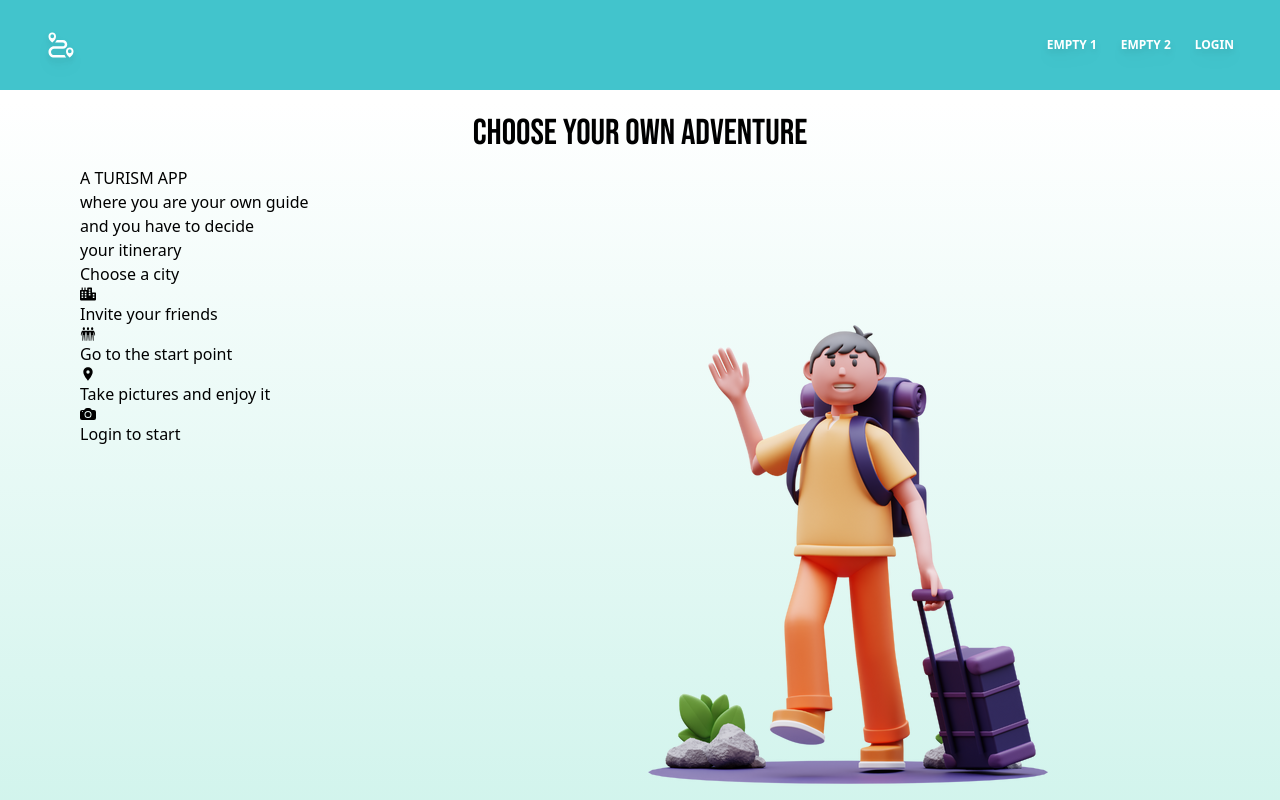
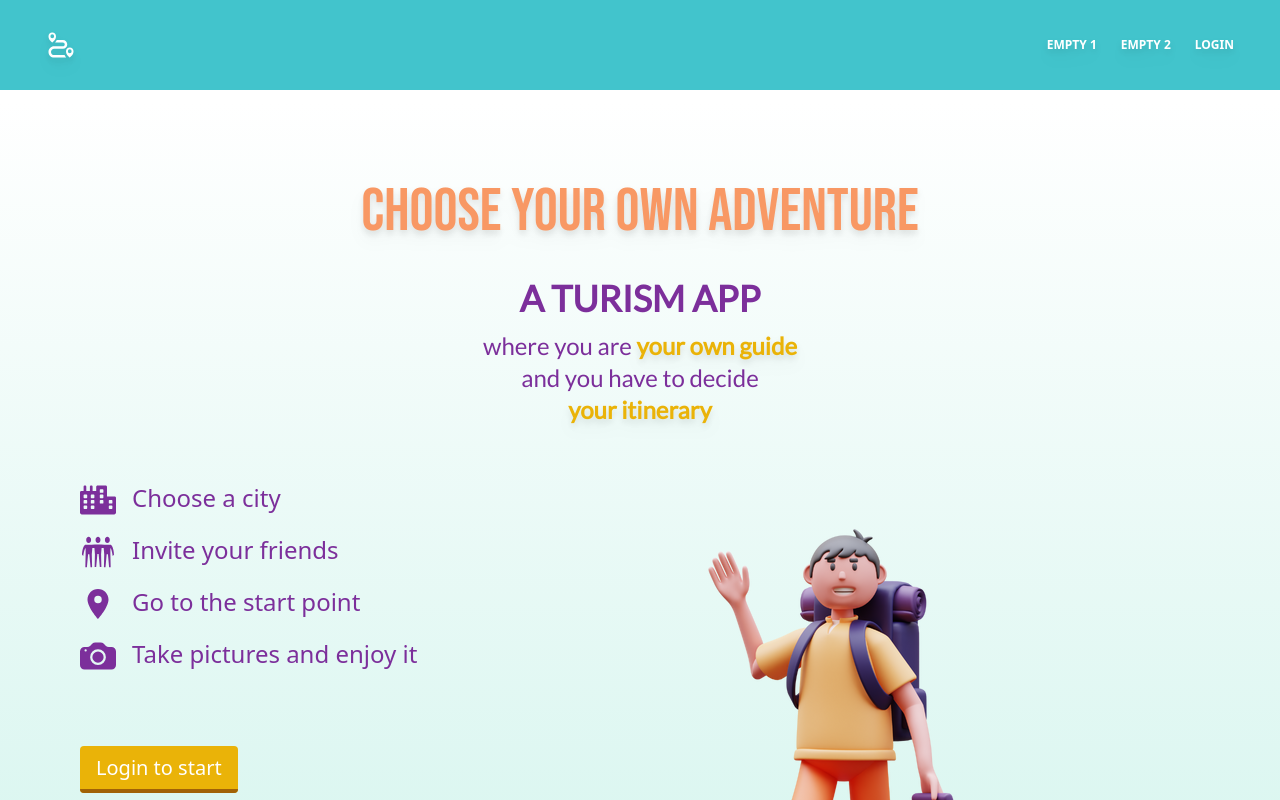
Before and after one commit to elysdominguez2/chooseyourownadventure-front, a React (Create React App) app: page / in a window 1280 px wide. Shown: the top 800 px of the page. Built offline with nearby package versions, Linux system fonts and the light colour scheme; no server answers.

Commit message:
Start Component styling with Tailwind

```diff
--- a/src/components/Start.js
+++ b/src/components/Start.js
@@ -12,38 +12,73 @@ function Start() {
   const token = useSelector(selectToken);
   return (
     <div>
-      <h2 className=" text-4xl px-4 py-3 text-center font-Bebas ">
+      <div className=" flex flex-col justify-center items-center">
+        <h2 className=" text-6xl px-4 pt-20 pb-6 text-center font-Bebas text-cust-orange drop-shadow-lg shadow-cust-dark-purple ">
           Choose your own Adventure
         </h2>
-      <p>A TURISM APP</p>
-      <p>where you are your own guide</p>
-      <p>and you have to decide</p>
-      <p>your itinerary</p>
+        <p className="text-4xl px-4 py-3 text-center font-Lato font-semibold text-cust-dark-purple">
+          A TURISM APP
+        </p>
+        <p className="text-2xl text-center font-Lato text-cust-dark-purple">
+          where you are{" "}
+          <span className="text-2xl font-Lato text-yellow-500 drop-shadow-lg  shadow-cust-dark-purple font-semibold">
+            your own guide{" "}
+          </span>
+        </p>
+        <p className="text-2xl text-center font-Lato text-cust-dark-purple">
+          and you have to decide
+        </p>
+        <p className="text-2xl pb-10 font-Lato text-yellow-500 drop-shadow-lg  shadow-cust-dark-purple font-semibold">
+          your itinerary
+        </p>
+      </div>
       <div className="columns-2">
-        <p>
-          Choose a city <FaCity />
+        <div>
+          <div className="flex flex-row text-2xl text-cust-dark-purple my-4">
+            <p className="mr-4 text-4xl">
+              <FaCity />
             </p>
+            <p>Choose a city</p>
+          </div>
 
-        <p>
-          Invite your friends <GiThreeFriends />
+          <div className="flex flex-row text-2xl text-cust-dark-purple">
+            <p className="mr-4 text-4xl">
+              <GiThreeFriends />
             </p>
+            <p>Invite your friends</p>
+          </div>
 
-        <p>
-          Go to the start point <MdLocationOn />
+          <div className="flex flex-row text-2xl text-cust-dark-purple my-4">
+            <p className="mr-4 text-4xl">
+              <MdLocationOn />
             </p>
+            <p>Go to the start point</p>
+          </div>
 
-        <p>
-          Take pictures and enjoy it <BsCameraFill />
+          <div className="flex flex-row text-2xl text-cust-dark-purple mb-20">
+            <p className="mr-4 text-4xl">
+              <BsCameraFill />
             </p>
+            <p>Take pictures and enjoy it</p>
+          </div>
 
-        <div>
           {token ? (
-            ("Now you can start the adventure", (<City />))
+            ((
+              <p className="text-2xl font-Lato text-cust-dark-purple">
+                Now you can start the adventure
+              </p>
+            ),
+            (<City />))
           ) : (
-            <Link to="/login">Login to start</Link>
+            <Link
+              to="/login"
+              className=" bg-yellow-500 hover:bg-yellow-400 border-b-4 border-yellow-700 hover:border-yellow-500 text-white text-center text-xl py-2 px-4 rounded"
+            >
+              Login to start
+            </Link>
           )}
         </div>
-        <div>
+        <div className="pb-6">
           <img src={image} alt="" className="w-50"></img>
         </div>
       </div>
--- a/tailwind.config.js
+++ b/tailwind.config.js
@@ -5,10 +5,12 @@ module.exports = {
     extend: {
       colors: {
         "cust-purple": "#d8b5ce",
+        "cust-dark-purple": "#7C2F9B",
         "cust-yellow": "#f4d92c",
         "cust-red": "#fb3e35",
         "cust-light-blue": "#CEF3EB",
         "cust-aqua": "#42C4CC",
+        "cust-orange": "#F89864",
       },
       fontFamily: {
         Amatic: ["Amatic SC", "cursive"],
```
Lines whose indentation alone changed are shown as unchanged.
